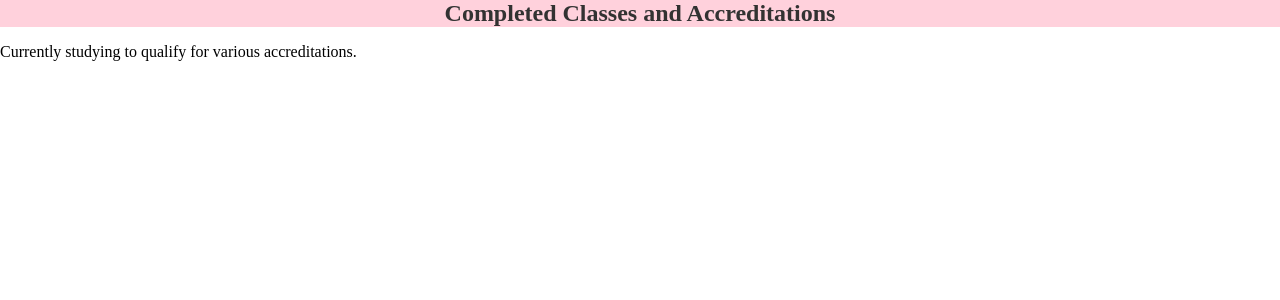
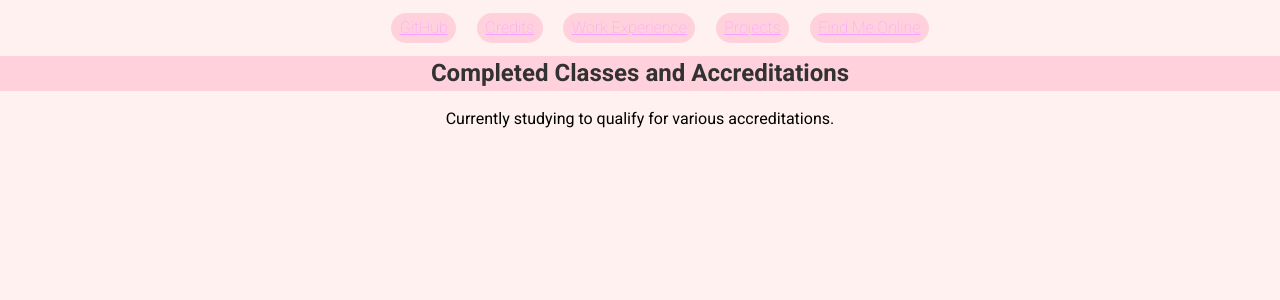
Before and after one commit to JLBlack/Website, a Django app: page /credits/ in a window 1280 px wide. Shown: the top 300 px of the page. Run offline with Django 3.2, Linux system fonts and the light colour scheme.

Commit message:
added css to website

```diff
--- a/website/core/templates/base.html
+++ b/website/core/templates/base.html
@@ -4,10 +4,52 @@
     <head>
         <title>JP's Brains</title>
 
+        <link href="https://fonts.googleapis.com/css2?family=Heebo:wght@100;400;700&display=swap" rel="stylesheet">
+
         <style>
             html, body, h1 {
                 margin: 0;
                 padding: 0;
+            }
+
+            a {
+                color: rgb(233, 161, 200);
+            }
+
+            nav  {
+                display: -webkit-box;
+                display: -ms-flexbox;
+                display: flex;
+                justify-content: space-evenly;
+                font-weight: lighter;
+            }
+
+            header nav a {
+                color: #FAA1FF;
+                flex-grow: 1;
+                background-color: #FFD1DC;
+                margin: 1ex;
+                padding: 0.4ex 1ex;
+                text-align: center;
+                border-radius: 3ex;
+            }
+
+            section > div:nth-child(odd) {
+                background-color: #FFD1DC;
+}
+
+            nav li {
+                list-style: none;
+                display: inline-block;
+            }
+
+            p  {
+                text-align: center;
+            }
+
+            body {
+                font-family: Heebo, sans-serif;
+                background-color: #FFF1EF;
             }
 
             h1 {
@@ -21,6 +63,15 @@
     <body>
         <section>
             <header>
+                <nav>
+                    <ul>
+                        <li><a href="https://github.com/JLBlack">GitHub</a></li>
+                        <li><a href="/credits/">Credits</a></li>
+                        <li><a href="/employment/">Work Experience</a></li>
+                        <li><a href="/projects/">Projects</a></li>
+                        <li><a href="/online/">Find Me Online</a></li>
+                    </ul>
+                </nav>
 
             </header>
 
```
Also changed, not shown: website/core/templates/home.html (+0 -9 lines).
